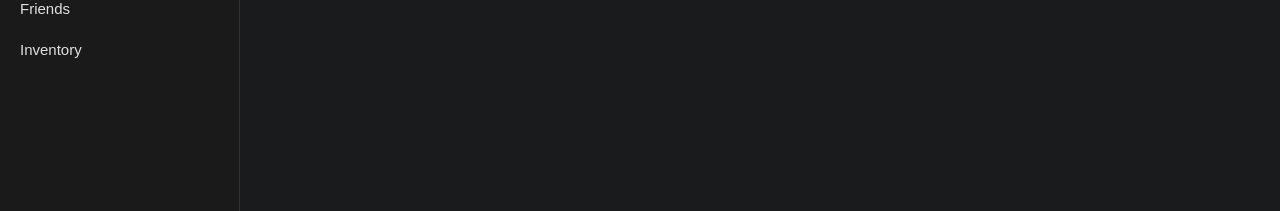
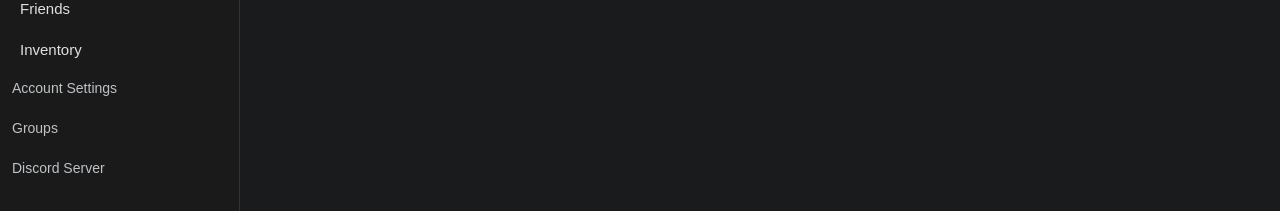
Before and after one commit to valvicthe/ziptrii, a Next.js app: page /shop in a window 1280 px wide. Shown: the part 205-416 px from the top of the page. Built offline with nearby package versions, Linux system fonts and the light colour scheme; no server answers; the database is empty.

Commit message:
Add links for Account Settings, Groups, and Discord Server

```diff
--- a/src/components/Sidebar.js
+++ b/src/components/Sidebar.js
@@ -17,6 +17,9 @@ export default function Sidebar() {
         <a href="/messages" style={linkStyle}>Messages</a>
         <a href="/friends" style={linkStyle}>Friends</a>
         <a href="/inventory" style={linkStyle}>Inventory</a>
+        <a href="/settings" className="sidebar-item">Account Settings</a>
+        <a href="/groups" className="sidebar-item">Groups</a>
+        <a href="https://discord.gg/MkzpNEdWU" className="sidebar-item">Discord Server</a>
         {user?.role === 'admin' && (
           <a href="/admin" style={{ ...linkStyle, borderLeft: '4px solid #d9534f', color: '#d9534f' }}>Admin Panel</a>
         )}
```
